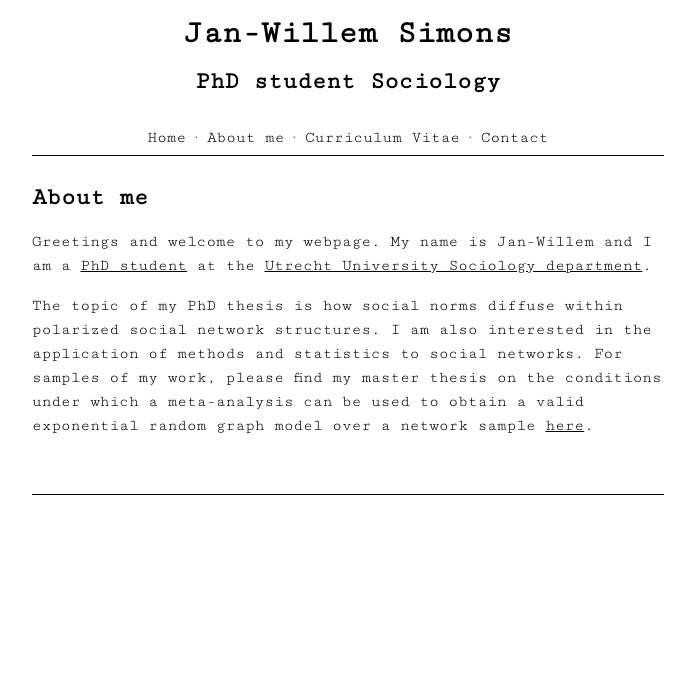
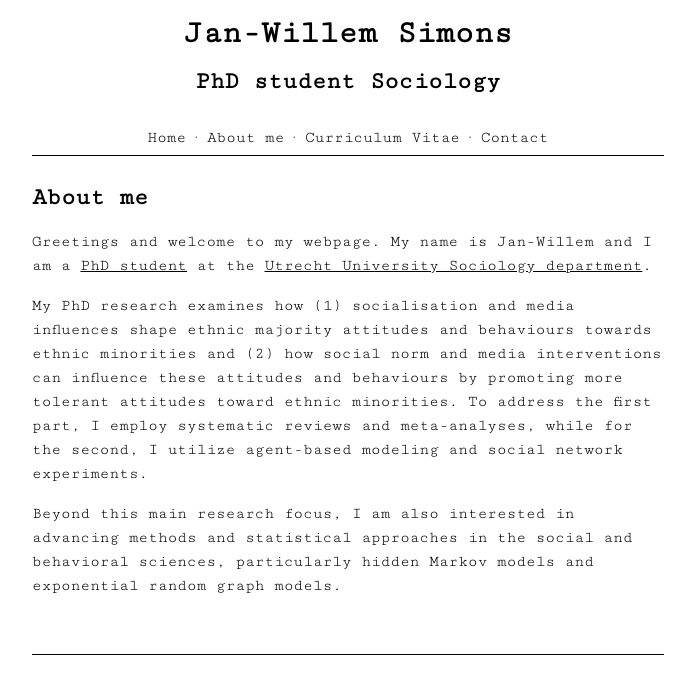
Before and after one commit to jwgsim/jwgsim.github.io, a Jekyll site: the page built from aboutme.md, in a window 1280 px wide. Shown: the top 694 px of the page, without its empty margins (292-987 px from the left). Built offline with Jekyll 4.4.1, drawn with Linux system fonts in a browser that asks for light colours.

Commit message:
Update aboutme.md
Update aboutme

```diff
--- a/aboutme.md
+++ b/aboutme.md
@@ -2,6 +2,9 @@
 layout: default
 title: About me
 ---
-Greetings and welcome to my webpage. My name is Jan-Willem and I am a <a href="https://www.uu.nl/staff/JGSimons"> PhD student</a> at the <a href="https://www.uu.nl/en/organisation/sociology"> Utrecht University Sociology department</a>.
+Greetings and welcome to my webpage. My name is Jan-Willem and I am a <a href="https://www.uu.nl/staff/JGSimons"> PhD student</a> at the
+<a href="https://www.uu.nl/en/organisation/sociology"> Utrecht University Sociology department</a>.
 
-The topic of my PhD thesis is how social norms diffuse within polarized social network structures. I am also interested in the application of methods and statistics to social networks. For samples of my work, please find my master thesis on the conditions under which a meta-analysis can be used to obtain a valid exponential random graph model over a network sample <a href="https://github.com/jwgsim/Master-Thesis-Research-Archive"> here</a>.
+My PhD research examines how (1) socialisation and media influences shape ethnic majority attitudes and behaviours towards ethnic minorities and (2) how social norm and media interventions can influence these attitudes and behaviours by promoting more tolerant attitudes toward ethnic minorities. To address the first part, I employ systematic reviews and meta-analyses, while for the second, I utilize agent-based modeling and social network experiments.
+
+Beyond this main research focus, I am also interested in advancing methods and statistical approaches in the social and behavioral sciences, particularly hidden Markov models and exponential random graph models.
```
